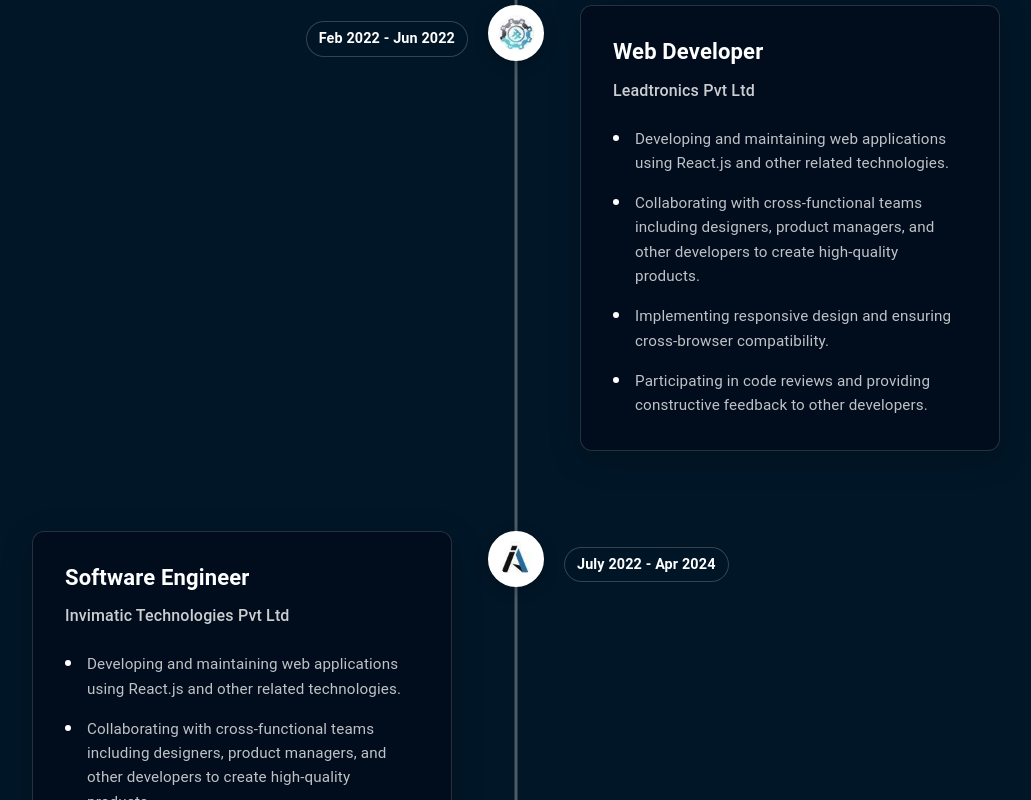
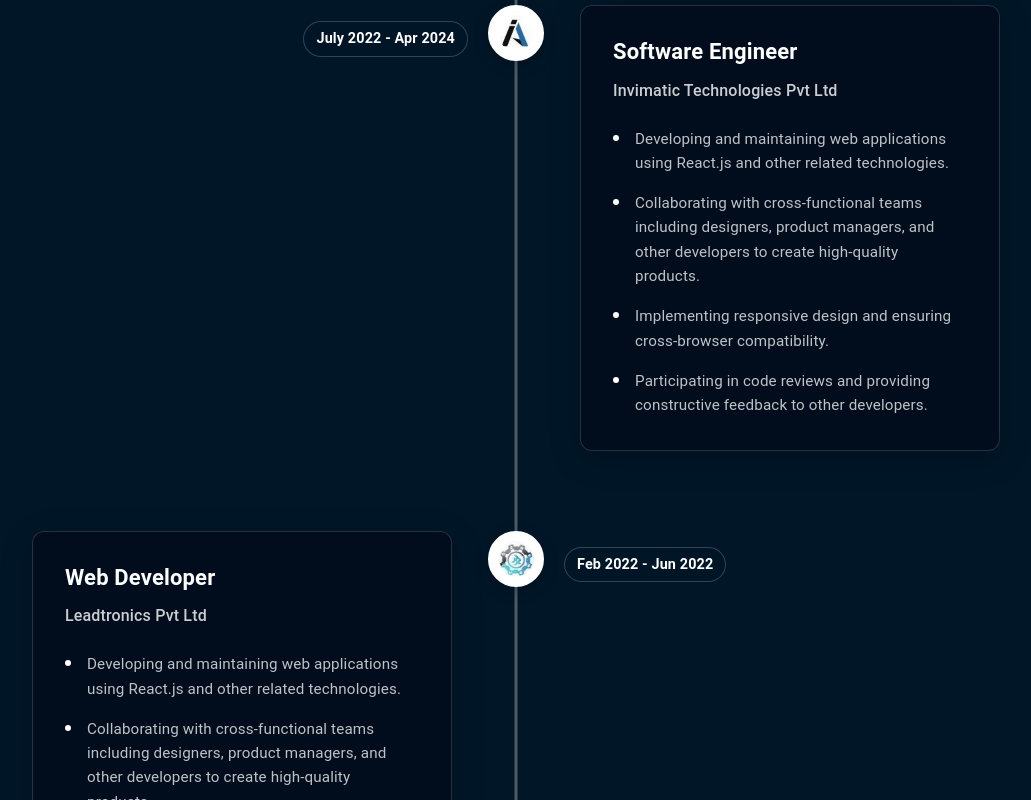
Before and after one commit to VidyaAg/myportfolio, a React (Vite) app: page / in a window 1280 px wide. Shown: the part 2620-3420 px from the top of the page, without its empty margins (124-1155 px from the left). Built offline with nearby package versions, Linux system fonts and the light colour scheme.

Commit message:
experience, contact updated

```diff
--- a/src/contact.tsx
+++ b/src/contact.tsx
@@ -2,7 +2,7 @@
 import { Mail, Phone, LocationOn } from "@mui/icons-material";
 import { Header } from "./App";
 
-const ContactCard = ({ icon, title, content }: { icon: React.ReactNode, title: string, content: string }) => (
+const ContactCard = ({ icon, title, content, onClick }: { icon: React.ReactNode, title: string, content: string, onClick?: () => void }) => (
     <Box
         sx={{
             bgcolor: 'rgba(74, 47, 120, 0.5)',
@@ -12,11 +12,14 @@
             flexDirection: 'column',
             alignItems: 'center',
             gap: 2,
-            transition: 'transform 0.3s ease',
+            transition: 'transform 0.3s ease, box-shadow 0.3s ease',
+            cursor: onClick ? 'pointer' : 'default',
             '&:hover': {
                 transform: 'translateY(-5px)',
+                boxShadow: onClick ? '0 8px 25px rgba(74, 47, 120, 0.3)' : 'none',
             }
         }}
+        onClick={onClick}
     >
         <Box
             sx={{
@@ -53,12 +56,18 @@
         {
             icon: <Mail />,
             title: "Email",
-            content: "vidyaagre@gmail.com"
+            content: "vidyaagre@gmail.com",
+            onClick: () => {
+                window.location.href = "mailto:vidyaagre@gmail.com";
+            }
         },
         {
             icon: <Phone />,
             title: "Phone",
-            content: "(+91) 7775970819"
+            content: "(+91) 7775970819",
+            onClick: () => {
+                window.location.href = "tel:+917775970819";
+            }
         },
         {
             icon: <LocationOn />,
@@ -98,7 +107,7 @@
             <Box sx={{ flexGrow: 1, width: { xs: '100%', md: 'auto' } }}>
                 <Grid
                     container
-                    spacing={4}
+                    spacing={{ xs: 2, sm: 3, md: 4, lg: 5 }}
                     justifyContent="center"
                     sx={{
                         maxWidth: '1200px',
@@ -111,6 +120,7 @@
                                 icon={info.icon}
                                 title={info.title}
                                 content={info.content}
+                                onClick={info.onClick}
                             />
                         </Grid>
                     ))}
--- a/src/experience.tsx
+++ b/src/experience.tsx
@@ -360,10 +360,22 @@
 
     const experiences = [
         {
-            date: "Sep 2021 - Jan 2022",
-            title: "Web Developer - Intern",
-            company: "Leadtronics Pvt Ltd",
-            logo: '/assets/leadtronicsLogo.jpg',
+            date: "May 2024 - Present",
+            title: "Senior Software Engineer",
+            company: "Invimatic Technologies Pvt Ltd",
+            logo: '/assets/invimatic_logo.jpg',
+            responsibilities: [
+                "Developing and maintaining web applications using React.js and other related technologies.",
+                "Collaborating with cross-functional teams including designers, product managers, and other developers to create high-quality products.",
+                "Implementing responsive design and ensuring cross-browser compatibility.",
+                "Participating in code reviews and providing constructive feedback to other developers."
+            ]
+        },
+        {
+            date: "July 2022 - Apr 2024",
+            title: "Software Engineer",
+            company: "Invimatic Technologies Pvt Ltd",
+            logo: '/assets/invimatic_logo.jpg',
             responsibilities: [
                 "Developing and maintaining web applications using React.js and other related technologies.",
                 "Collaborating with cross-functional teams including designers, product managers, and other developers to create high-quality products.",
@@ -384,22 +396,10 @@
             ]
         },
         {
-            date: "July 2022 - Apr 2024",
-            title: "Software Engineer",
-            company: "Invimatic Technologies Pvt Ltd",
-            logo: '/assets/invimatic_logo.jpg',
-            responsibilities: [
-                "Developing and maintaining web applications using React.js and other related technologies.",
-                "Collaborating with cross-functional teams including designers, product managers, and other developers to create high-quality products.",
-                "Implementing responsive design and ensuring cross-browser compatibility.",
-                "Participating in code reviews and providing constructive feedback to other developers."
-            ]
-        },
-        {
-            date: "May 2024 - Present",
-            title: "Senior Software Engineer",
-            company: "Invimatic Technologies Pvt Ltd",
-            logo: '/assets/invimatic_logo.jpg',
+            date: "Sep 2021 - Jan 2022",
+            title: "Web Developer - Intern",
+            company: "Leadtronics Pvt Ltd",
+            logo: '/assets/leadtronicsLogo.jpg',
             responsibilities: [
                 "Developing and maintaining web applications using React.js and other related technologies.",
                 "Collaborating with cross-functional teams including designers, product managers, and other developers to create high-quality products.",
```
